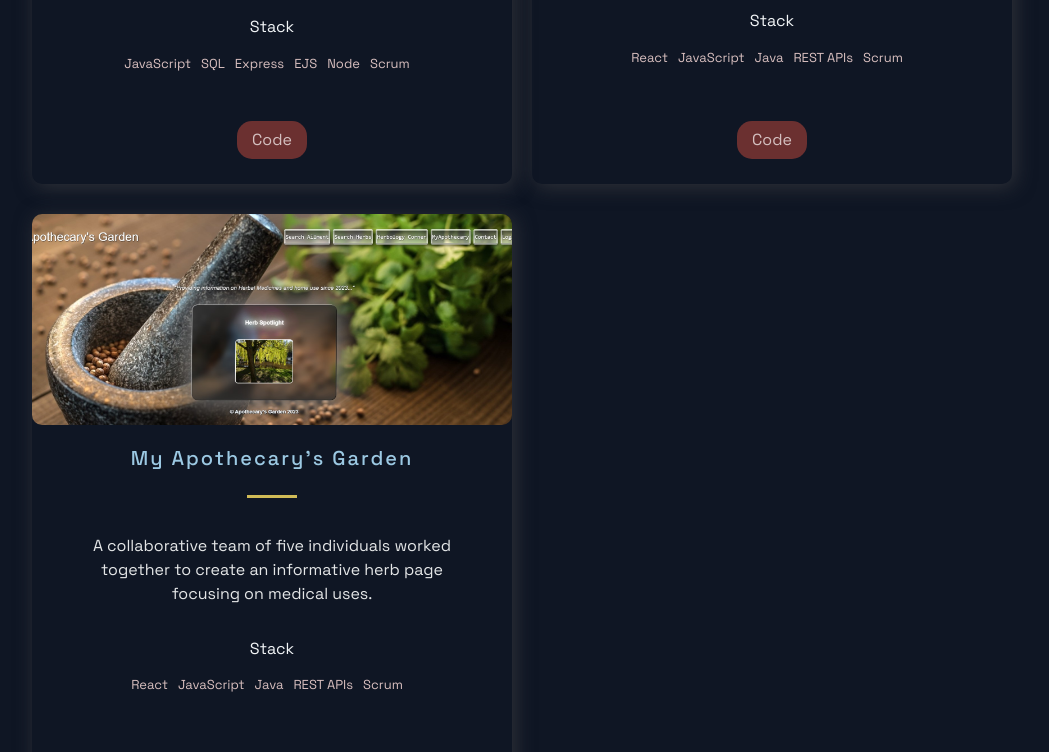
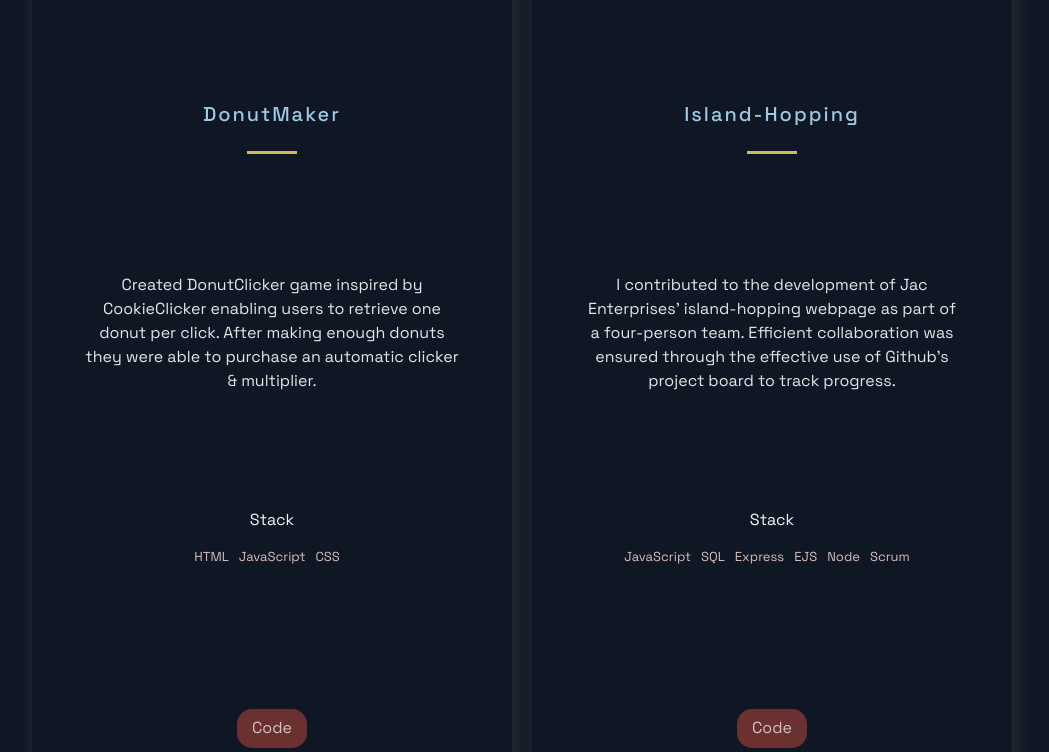
Before and after one commit to WolfgangA1/portfolio, a Next.js app: page / in a window 1280 px wide. Shown: the part 1254-2006 px from the top of the page, without its empty margins (118-1167 px from the left). Built offline with nearby package versions, Linux system fonts and the light colour scheme.

Commit message:
added a project

```diff
--- a/src/constants/constants.js
+++ b/src/constants/constants.js
@@ -8,15 +8,15 @@ export const projects = [
   //   visit: 'https://github.com/2022-October-Java-PT-Classroom/virtual-pet-api-WolfgangA1',
   //   id: 0,
   // },
-  // {
-  //   title: 'DonutMaker',
-  //   description:"Created DonutClicker game inspired by CookieClicker enabling users to retrieve one donut per click. After making enough donuts they were able to purchase an automatic clicker & multiplier.",
-  //   image: '/images/2.jpg',
-  //   tags: ['HTML', 'JavaScript','CSS'],
-  //   source: 'https://google.com',
-  //   visit: 'https://github.com/WolfgangA1/donut-maker-WolfgangA1',
-  //   id: 1,
-  // },
+  {
+    title: 'DonutMaker',
+    description:"Created DonutClicker game inspired by CookieClicker enabling users to retrieve one donut per click. After making enough donuts they were able to purchase an automatic clicker & multiplier.",
+    image: '/images/2.jpg',
+    tags: ['HTML', 'JavaScript','CSS'],
+    source: 'https://google.com',
+    visit: 'https://github.com/WolfgangA1/donut-maker-WolfgangA1',
+    id: 1,
+  },
   {
     title: 'Island-Hopping',
     description: "I contributed to the development of Jac Enterprises' island-hopping webpage as part of a four-person team. Efficient collaboration was ensured through the effective use of Github's project board to track progress.",
```
